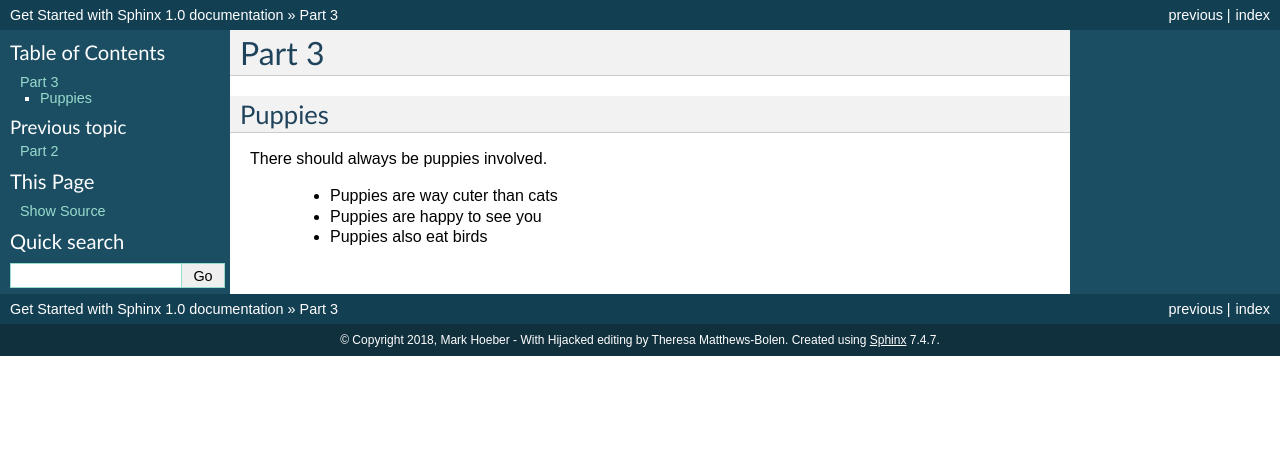
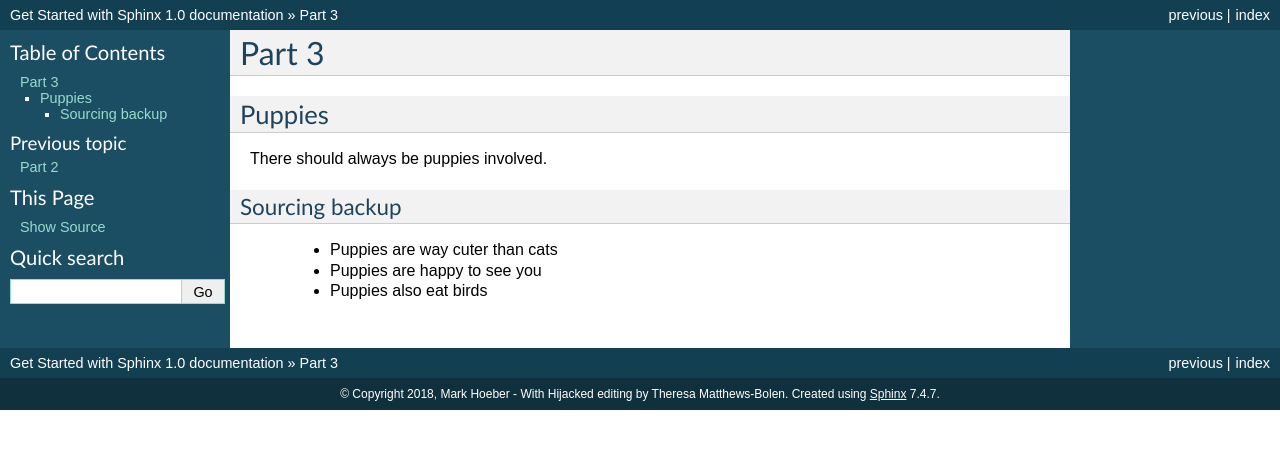
Before and after one commit to MarkHoeber/get_started_sphinx, a Sphinx documentation site: the page built from source/part-3.rst, in a window 1280 px wide. Shown: the top 449 px of the page. Built offline with Sphinx 7.4.7, drawn with Linux system fonts in a browser that asks for light colours.

Commit message:
Update part-3.rst

```diff
--- a/source/part-3.rst
+++ b/source/part-3.rst
@@ -1,8 +1,6 @@
-########
 Part 3
 ########
 
-********
 Puppies
 ********
 
@@ -10,14 +8,16 @@ Puppies
 
 |TSABP| involved.
 
+
+Sourcing backup
 =================
- Sourcing backup
- =================
+
  * Puppies are way cuter than cats
 
  * Puppies are happy to see you
 
  * Puppies also eat birds
+
 
 .. image:: source/latte.jpg
   :width: 400
```
